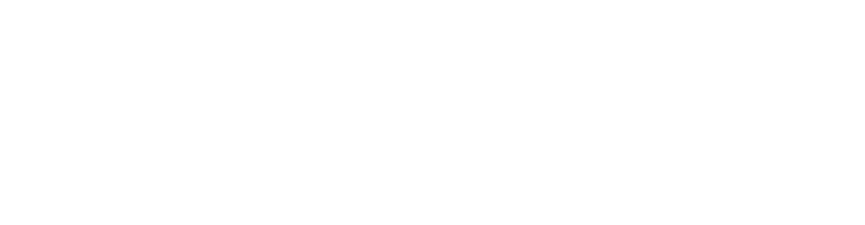
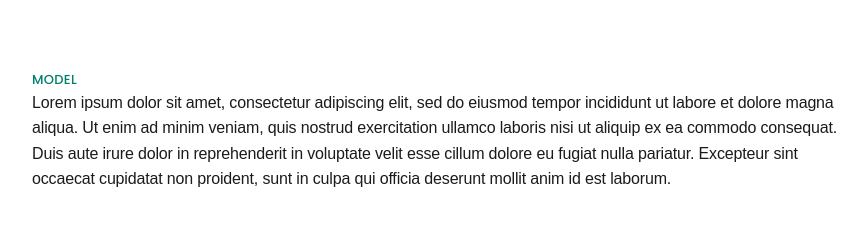
Before and after one commit to SteppaCodes/agentsecrets-website, a Next.js app: page / in a window 1280 px wide. Shown: the part 1069-1294 px from the top of the page, without its empty margins (160-1025 px from the left). Before the commit the page ends 800 px from the top, so only its background shows below. Built offline with nearby package versions, Linux system fonts and the light colour scheme; no server answers; a web font is replaced by a local one.

Commit message:
model section ph

```diff
--- a/src/app/page.tsx
+++ b/src/app/page.tsx
@@ -3,12 +3,14 @@
 import React from 'react';
 import Nav from '@/components/nav';
 import Hero from '@/components/hero';
+import ModelSection from '@/components/model-section';
 
 export default function HomePage() {
   return (
     <main className='selection-teal min-h-screen bg-white'>
       <Nav />
       <Hero />
+      <ModelSection />
     </main>
   );
 }
--- /dev/null
+++ b/src/components/model-section.tsx
@@ -0,0 +1,40 @@
+'use client';
+
+import React from 'react';
+import { motion } from 'framer-motion';
+
+export default function ModelSection() {
+  return (
+    <section
+      id='model'
+      className='min-h-screen flex flex-col justify-center items-center bg-white'
+      style={{ padding: '120px clamp(32px, 5vw, 100px)', paddingLeft: 'clamp(80px, 15vw, 280px)' }}
+    >
+      <div className='w-full max-w-[1200px] mx-auto'>
+
+        {/* Section Label */}
+        <motion.span
+          initial={{ opacity: 0, y: 16 }}
+          whileInView={{ opacity: 1, y: 0 }}
+          viewport={{ once: true, margin: '-100px' }}
+          transition={{ duration: 1.2, ease: [0.16, 1, 0.3, 1] }}
+          className='block text-[13px] font-medium tracking-wide text-[#007F6A] font-poppins mb-8'
+        >
+          MODEL
+        </motion.span>
+
+        {/* Body Text */}
+        <motion.p
+          initial={{ opacity: 0, y: 24 }}
+          whileInView={{ opacity: 1, y: 0 }}
+          viewport={{ once: true, margin: '-100px' }}
+          transition={{ duration: 1.4, ease: [0.16, 1, 0.3, 1], delay: 0.15 }}
+          className='text-[clamp(16px,1.2vw,19px)] font-normal leading-[1.6] tracking-[-0.01em] text-[#1B1B1B] max-w-[820px]'
+        >
+          Lorem ipsum dolor sit amet, consectetur adipiscing elit, sed do eiusmod tempor incididunt ut labore et dolore magna aliqua. Ut enim ad minim veniam, quis nostrud exercitation ullamco laboris nisi ut aliquip ex ea commodo consequat. Duis aute irure dolor in reprehenderit in voluptate velit esse cillum dolore eu fugiat nulla pariatur. Excepteur sint occaecat cupidatat non proident, sunt in culpa qui officia deserunt mollit anim id est laborum.
+        </motion.p>
+
+      </div>
+    </section>
+  );
+}
```
